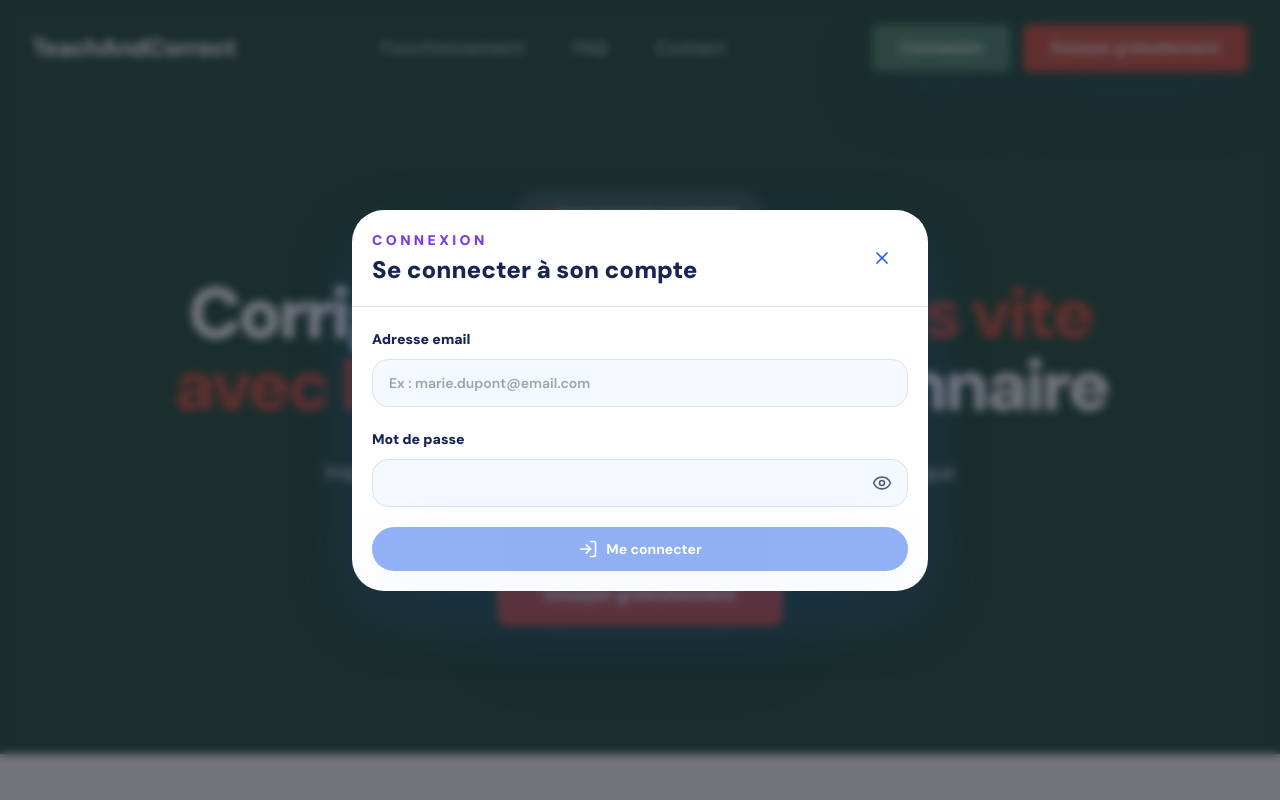
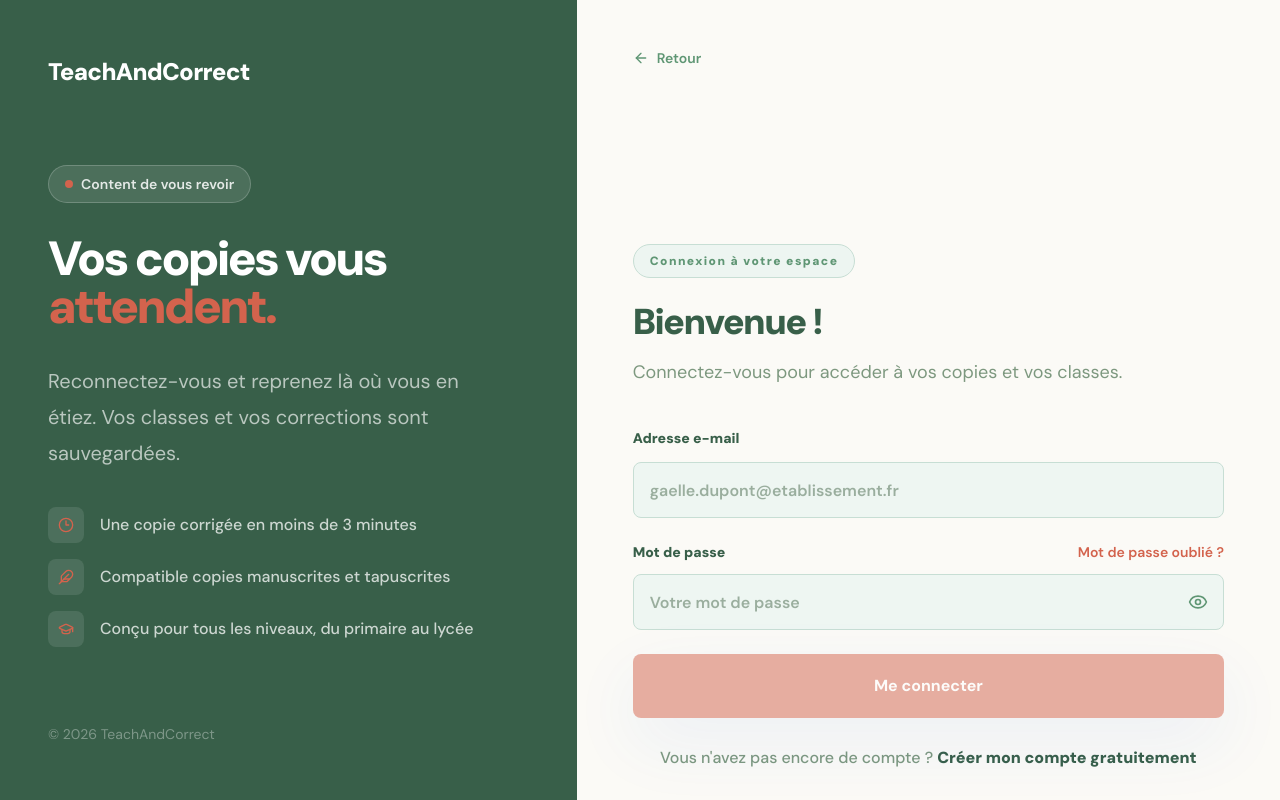
Before and after one commit to gaelndb/teach-and-correct, a React (Vite) app in the folder frontend/: page / in a window 1280 px wide. Both pictures are taken after a click on the button "Connexion". Shown: the top 800 px of the page. Built offline with nearby package versions, Linux system fonts and the light colour scheme; no server answers.

Commit message:
feat(login): add dedicated login page

```diff
--- a/frontend/src/app.tsx
+++ b/frontend/src/app.tsx
@@ -4,10 +4,11 @@
 import { loginUser, registerUser } from '@/api/auth-api'
 import { DashboardPage } from '@/pages/dashboard-page'
 import { LandingPage } from '@/pages/landing-page'
+import { LoginPage } from '@/pages/login-page'
 import { SignupPage } from '@/pages/signup-page'
 import type { AuthResponse, LoginFormValues, SignupFormValues } from '@/types/auth'
 
-type CurrentPage = 'landing' | 'signup' | 'dashboard'
+type CurrentPage = 'landing' | 'login' | 'signup' | 'dashboard'
 
 type RegisteredTeacher = Pick<AuthResponse, 'firstName' | 'lastName'>
 
@@ -80,6 +81,24 @@
     )
   }
 
+  if (currentPage === 'login') {
+    return (
+      <LoginPage
+        authError={authError}
+        isAuthLoading={isAuthLoading}
+        onBackToLanding={() => {
+          setAuthError(null)
+          setCurrentPage('landing')
+        }}
+        onOpenSignup={() => {
+          setAuthError(null)
+          setCurrentPage('signup')
+        }}
+        onLogin={handleLogin}
+      />
+    )
+  }
+
   if (currentPage === 'signup') {
     return (
       <SignupPage
@@ -91,7 +110,7 @@
         }}
         onOpenLogin={() => {
           setAuthError(null)
-          setCurrentPage('landing')
+          setCurrentPage('login')
         }}
         onSignup={handleSignup}
       />
@@ -100,10 +119,8 @@
 
   return (
     <LandingPage
-      authError={authError}
-      isAuthLoading={isAuthLoading}
       onClearAuthError={() => setAuthError(null)}
-      onLogin={handleLogin}
+      onOpenLoginPage={() => setCurrentPage('login')}
       onOpenSignupPage={() => setCurrentPage('signup')}
     />
   )
--- a/frontend/src/components/landing/login-modal.tsx
+++ b/frontend/src/components/login/login-form.tsx
@@ -1,15 +1,15 @@
+import { ArrowLeft, Eye, EyeOff } from 'lucide-react'
 import { FormEvent, useMemo, useState } from 'react'
-import { Eye, EyeOff, LogIn, X } from 'lucide-react'
 
 import { Button } from '@/components/ui/button'
 import { validateLoginForm } from '@/lib/auth-form-validation-utils'
 import type { LoginFormValues } from '@/types/auth'
 
-type LoginModalProps = {
+type LoginFormProps = {
   errorMessage: string | null
   isLoading: boolean
-  isOpen: boolean
-  onClose: () => void
+  onBack: () => void
+  onOpenSignup: () => void
   onSubmit: (values: LoginFormValues) => Promise<boolean>
 }
 
@@ -18,17 +18,13 @@
   password: '',
 }
 
-export function LoginModal({ errorMessage, isLoading, isOpen, onClose, onSubmit }: LoginModalProps) {
+export function LoginForm({ errorMessage, isLoading, onBack, onOpenSignup, onSubmit }: LoginFormProps) {
   const [formValues, setFormValues] = useState<LoginFormValues>(initialFormValues)
   const [touchedFields, setTouchedFields] = useState<Partial<Record<keyof LoginFormValues, boolean>>>({})
   const [isPasswordVisible, setIsPasswordVisible] = useState(false)
 
   const errors = useMemo(() => validateLoginForm(formValues), [formValues])
   const isFormValid = Object.keys(errors).length === 0
-
-  if (!isOpen) {
-    return null
-  }
 
   function updateField(field: keyof LoginFormValues, value: string) {
     setFormValues((currentValues) => ({
@@ -73,46 +69,59 @@
   }
 
   return (
-    <div className="fixed inset-0 z-[100] flex items-center justify-center bg-slate-950/55 p-4 backdrop-blur-sm">
-      <div className="w-full max-w-xl overflow-hidden rounded-[2rem] bg-white shadow-soft">
-        <div className="flex items-center justify-between gap-4 border-b border-border p-5">
-          <div>
-            <p className="text-sm font-black uppercase tracking-[0.24em] text-violet">Connexion</p>
-            <h2 className="mt-1 text-2xl font-black text-foreground">Se connecter à son compte</h2>
+    <section className="flex min-h-screen items-start bg-[#fbfaf6] px-6 py-8 sm:py-10 lg:h-screen lg:overflow-y-auto lg:px-14 lg:py-12">
+      <div className="mx-auto w-full max-w-5xl">
+        <button
+          type="button"
+          onClick={onBack}
+          className="mb-12 inline-flex items-center gap-2 text-sm font-semibold text-[#5f9674] transition hover:text-[#385f49] lg:mb-[clamp(6rem,22vh,18rem)]"
+        >
+          <ArrowLeft className="h-4 w-4" />
+          Retour
+        </button>
+
+        <div>
+          <div className="inline-flex rounded-full border border-[#c7ded4] bg-[#edf5f1] px-4 py-2 text-xs font-black tracking-[0.12em] text-[#5f9674]">
+            Connexion à votre espace
           </div>
-          <Button variant="ghost" size="sm" onClick={onClose} aria-label="Fermer la fenêtre de connexion">
-            <X className="h-5 w-5" />
-          </Button>
+          <h1 className="mt-6 text-4xl font-black tracking-[-0.045em] text-[#385f49]">Bienvenue !</h1>
+          <p className="mt-4 text-lg text-[#7d987f]">Connectez-vous pour accéder à vos copies et vos classes.</p>
         </div>
 
-        <form className="space-y-5 p-5" onSubmit={handleSubmit} noValidate>
-          <label className="block space-y-2">
-            <span className="text-sm font-black text-foreground">Adresse email</span>
+        <form className="mt-10 space-y-6" onSubmit={handleSubmit} noValidate>
+          <label className="block space-y-3">
+            <span className="text-sm font-black text-[#385f49]">Adresse e-mail</span>
             <input
               value={formValues.email}
               onBlur={() => markFieldAsTouched('email')}
               onChange={(event) => updateField('email', event.target.value)}
-              placeholder="Ex : marie.dupont@email.com"
+              placeholder="gaelle.dupont@etablissement.fr"
               type="email"
-              className="h-12 w-full rounded-2xl border border-border bg-muted/50 px-4 text-sm font-semibold text-foreground outline-none transition focus:border-primary focus:bg-white focus:ring-2 focus:ring-primary/20"
+              className="h-14 w-full rounded-lg border border-[#c7ded4] bg-[#eef6f2] px-4 text-base font-semibold text-[#385f49] outline-none transition placeholder:text-[#9aae9e] focus:border-[#5f9674] focus:bg-white focus:ring-2 focus:ring-[#5f9674]/15"
             />
             {getErrorMessage('email') && <p className="text-sm font-bold text-red-600">{getErrorMessage('email')}</p>}
           </label>
 
-          <label className="block space-y-2">
-            <span className="text-sm font-black text-foreground">Mot de passe</span>
+          <label className="block space-y-3">
+            <span className="flex items-center justify-between gap-4 text-sm font-black text-[#385f49]">
+              Mot de passe
+              <button type="button" className="font-semibold text-[#d3634d] transition hover:text-[#c95540]">
+                Mot de passe oublié ?
+              </button>
+            </span>
             <div className="relative">
               <input
                 value={formValues.password}
                 onBlur={() => markFieldAsTouched('password')}
                 onChange={(event) => updateField('password', event.target.value)}
+                placeholder="Votre mot de passe"
                 type={isPasswordVisible ? 'text' : 'password'}
-                className="h-12 w-full rounded-2xl border border-border bg-muted/50 px-4 pr-12 text-sm font-semibold text-foreground outline-none transition focus:border-primary focus:bg-white focus:ring-2 focus:ring-primary/20"
+                className="h-14 w-full rounded-lg border border-[#c7ded4] bg-[#eef6f2] px-4 pr-12 text-base font-semibold text-[#385f49] outline-none transition placeholder:text-[#9aae9e] focus:border-[#5f9674] focus:bg-white focus:ring-2 focus:ring-[#5f9674]/15"
               />
               <button
                 type="button"
                 onClick={() => setIsPasswordVisible((currentValue) => !currentValue)}
-                className="absolute right-4 top-1/2 -translate-y-1/2 text-muted-foreground transition hover:text-foreground"
+                className="absolute right-4 top-1/2 -translate-y-1/2 text-[#5f9674] transition hover:text-[#385f49]"
                 aria-label={isPasswordVisible ? 'Masquer le mot de passe' : 'Afficher le mot de passe'}
               >
                 {isPasswordVisible ? <EyeOff className="h-5 w-5" /> : <Eye className="h-5 w-5" />}
@@ -122,17 +131,27 @@
           </label>
 
           {errorMessage && (
-            <p className="rounded-2xl bg-red-50 px-4 py-3 text-sm font-bold text-red-600">
+            <p className="rounded-xl bg-red-50 px-4 py-3 text-sm font-bold text-red-600">
               {errorMessage}
             </p>
           )}
 
-          <Button type="submit" disabled={!isFormValid || isLoading} className="w-full">
-            <LogIn className="h-5 w-5" />
+          <Button
+            type="submit"
+            disabled={!isFormValid || isLoading}
+            className="h-16 w-full rounded-lg bg-[#d3634d] text-base text-white shadow-none hover:bg-[#c95540]"
+          >
             {isLoading ? 'Connexion...' : 'Me connecter'}
           </Button>
         </form>
+
+        <p className="mt-7 text-center text-base font-medium text-[#7d987f]">
+          Vous n'avez pas encore de compte ?{' '}
+          <button type="button" onClick={onOpenSignup} className="font-black text-[#385f49] transition hover:text-[#d3634d]">
+            Créer mon compte gratuitement
+          </button>
+        </p>
       </div>
-    </div>
+    </section>
   )
 }
--- /dev/null
+++ b/frontend/src/components/login/login-side-panel.tsx
@@ -0,0 +1,56 @@
+import { Clock3, Feather, GraduationCap } from 'lucide-react'
+
+const highlights = [
+  {
+    label: 'Une copie corrigée en moins de 3 minutes',
+    icon: Clock3,
+  },
+  {
+    label: 'Compatible copies manuscrites et tapuscrites',
+    icon: Feather,
+  },
+  {
+    label: 'Conçu pour tous les niveaux, du primaire au lycée',
+    icon: GraduationCap,
+  },
+]
+
+export function LoginSidePanel() {
+  return (
+    <aside className="hidden min-h-screen flex-col justify-between overflow-hidden bg-[#385f49] px-10 py-10 text-white lg:flex xl:px-12 xl:py-14">
+      <p className="text-2xl font-black tracking-[-0.03em]">TeachAndCorrect</p>
+
+      <div className="max-w-md">
+        <div className="inline-flex items-center gap-2 rounded-full border border-white/20 bg-white/10 px-4 py-2 text-sm font-semibold text-white/85">
+          <span className="h-2 w-2 rounded-full bg-[#d3634d]" />
+          Content de vous revoir
+        </div>
+
+        <h1 className="mt-8 text-4xl font-black leading-[1.05] tracking-[-0.06em] xl:text-5xl">
+          Vos copies vous <span className="text-[#d3634d]">attendent.</span>
+        </h1>
+
+        <p className="mt-8 text-lg leading-8 text-white/65 xl:text-xl xl:leading-9">
+          Reconnectez-vous et reprenez là où vous en étiez. Vos classes et vos corrections sont sauvegardées.
+        </p>
+
+        <div className="mt-8 space-y-3 xl:mt-9 xl:space-y-4">
+          {highlights.map((highlight) => {
+            const Icon = highlight.icon
+
+            return (
+              <div key={highlight.label} className="flex items-center gap-4 text-base font-medium text-white/75">
+                <span className="flex h-9 w-9 items-center justify-center rounded-lg bg-white/10 text-[#d3634d]">
+                  <Icon className="h-4 w-4" />
+                </span>
+                {highlight.label}
+              </div>
+            )
+          })}
+        </div>
+      </div>
+
+      <p className="text-sm text-white/35">© 2026 TeachAndCorrect</p>
+    </aside>
+  )
+}
--- a/frontend/src/pages/landing-page.tsx
+++ b/frontend/src/pages/landing-page.tsx
@@ -1,5 +1,3 @@
-import { useState } from 'react'
-
 import { BenefitsSection } from '@/components/landing/benefits-section'
 import { FaqSection } from '@/components/landing/faq-section'
 import { FeaturesSection } from '@/components/landing/features-section'
@@ -7,32 +5,24 @@
 import { HeroSection } from '@/components/landing/hero-section'
 import { LandingFooter } from '@/components/landing/landing-footer'
 import { LandingHeader } from '@/components/landing/landing-header'
-import { LoginModal } from '@/components/landing/login-modal'
 import { ProcessSection } from '@/components/landing/process-section'
 import { StudentTrackingSection } from '@/components/landing/student-tracking-section'
 import { VideoPlayerSection } from '@/components/landing/video-player-section'
-import type { LoginFormValues } from '@/types/auth'
 
 type LandingPageProps = {
-  authError: string | null
-  isAuthLoading: boolean
   onClearAuthError: () => void
-  onLogin: (values: LoginFormValues) => Promise<boolean>
+  onOpenLoginPage: () => void
   onOpenSignupPage: () => void
 }
 
 export function LandingPage({
-  authError,
-  isAuthLoading,
   onClearAuthError,
-  onLogin,
+  onOpenLoginPage,
   onOpenSignupPage,
 }: LandingPageProps) {
-  const [isLoginModalOpen, setIsLoginModalOpen] = useState(false)
-
-  function openLoginModal() {
+  function openLoginPage() {
     onClearAuthError()
-    setIsLoginModalOpen(true)
+    onOpenLoginPage()
   }
 
   function openSignupPage() {
@@ -44,7 +34,7 @@
     <main className="min-h-screen bg-[#fbfaf6]">
       <LandingHeader
         onOpenSignup={openSignupPage}
-        onOpenLogin={openLoginModal}
+        onOpenLogin={openLoginPage}
       />
       <HeroSection onOpenSignup={openSignupPage} />
       <FeaturesSection />
@@ -55,13 +45,6 @@
       <FaqSection />
       <FinalCtaSection onOpenSignup={openSignupPage} />
       <LandingFooter />
-      <LoginModal
-        errorMessage={authError}
-        isLoading={isAuthLoading}
-        isOpen={isLoginModalOpen}
-        onClose={() => setIsLoginModalOpen(false)}
-        onSubmit={onLogin}
-      />
     </main>
   )
 }
--- /dev/null
+++ b/frontend/src/pages/login-page.tsx
@@ -0,0 +1,26 @@
+import { LoginForm } from '@/components/login/login-form'
+import { LoginSidePanel } from '@/components/login/login-side-panel'
+import type { LoginFormValues } from '@/types/auth'
+
+type LoginPageProps = {
+  authError: string | null
+  isAuthLoading: boolean
+  onBackToLanding: () => void
+  onOpenSignup: () => void
+  onLogin: (values: LoginFormValues) => Promise<boolean>
+}
+
+export function LoginPage({ authError, isAuthLoading, onBackToLanding, onOpenSignup, onLogin }: LoginPageProps) {
+  return (
+    <main className="grid min-h-screen bg-[#fbfaf6] lg:grid-cols-[0.82fr_1fr]">
+      <LoginSidePanel />
+      <LoginForm
+        errorMessage={authError}
+        isLoading={isAuthLoading}
+        onBack={onBackToLanding}
+        onOpenSignup={onOpenSignup}
+        onSubmit={onLogin}
+      />
+    </main>
+  )
+}
```
